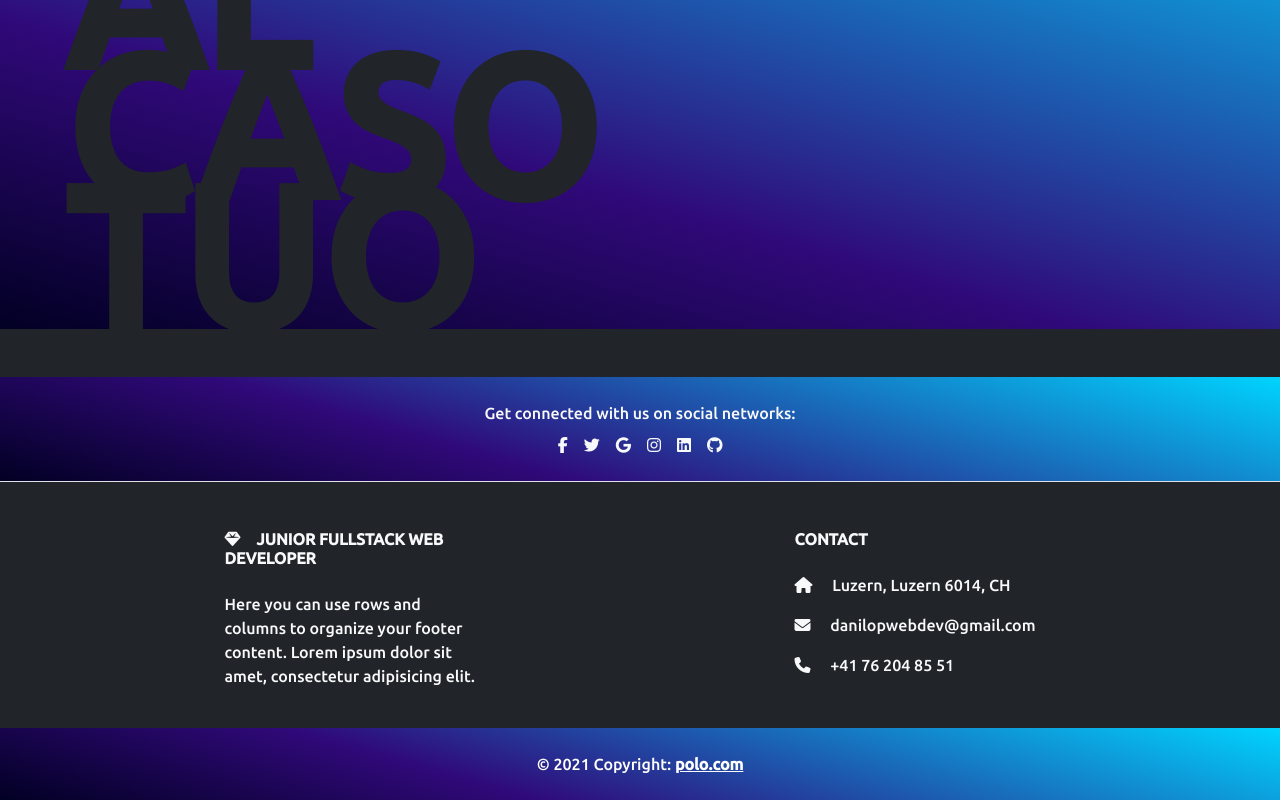
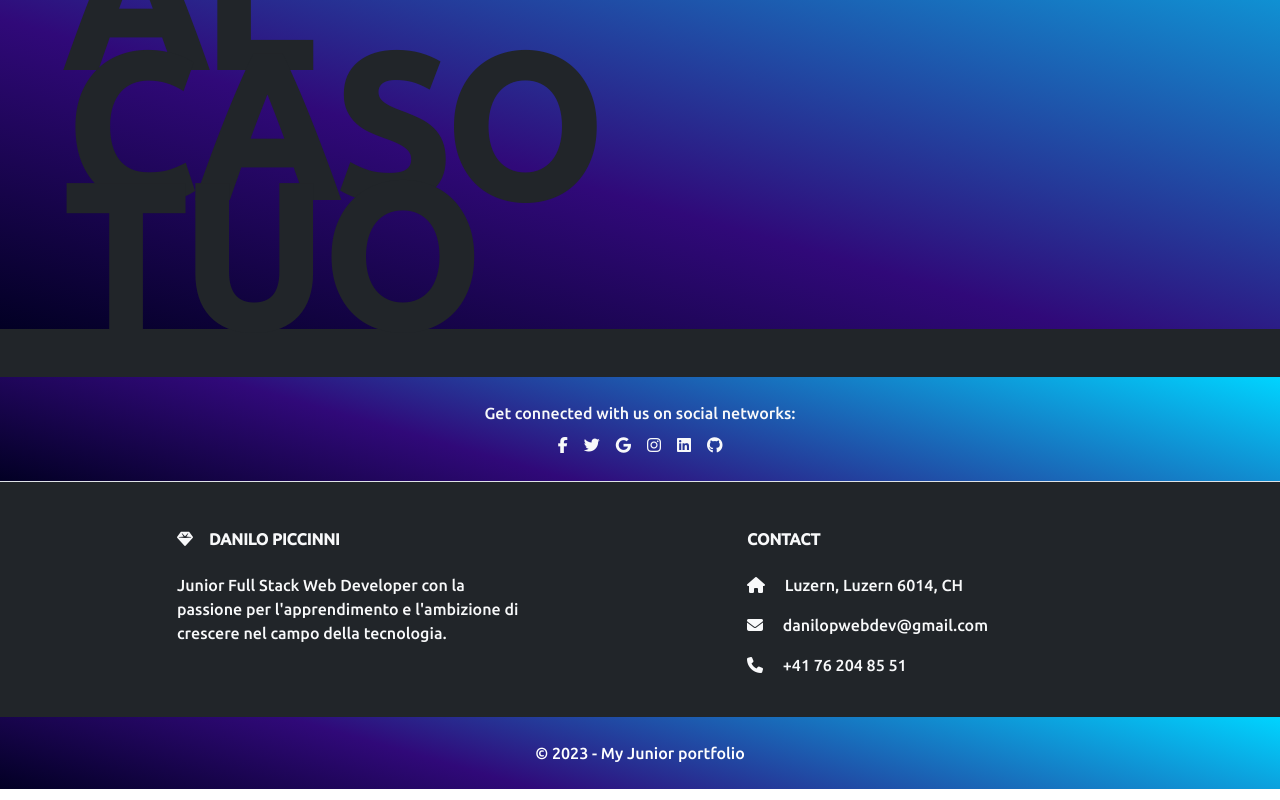
Before and after one commit to danilopiccinni/portfolio, a Vue app: page / in a window 1280 px wide. Shown: the part 2560-3360 px from the top of the page. Built offline with nearby package versions, Linux system fonts and the light colour scheme.

Commit message:
fix: responsive and content

```diff
--- a/src/components/Footer.vue
+++ b/src/components/Footer.vue
@@ -53,20 +53,20 @@
 
                 <div class="row mt-3">
 
-                    <div class="col-md-3 col-lg-4 col-xl-3 mx-auto mb-4">
+                    <div class="col-md-5 col-lg-4  mx-auto mb-4">
 
                         <h6 class="text-uppercase fw-bold mb-4">
-                            <i class="fas fa-gem me-3"></i>Junior Fullstack Web Developer
+                            <i class="fas fa-gem me-3"></i>Danilo Piccinni
                         </h6>
+
                         <p>
-                            Here you can use rows and columns to organize your footer content. Lorem ipsum
-                            dolor sit amet, consectetur adipisicing elit.
+                            Junior Full Stack Web Developer con la passione per l'apprendimento e l'ambizione di crescere nel campo della tecnologia.
                         </p>
                     </div>
 
 
 
-                    <div class="col-md-4 col-lg-3 col-xl-3 mx-auto mb-md-0 mb-4">
+                    <div class="col-md-5 col-lg-4  mx-auto my-auto mb-4">
 
                         <h6 class="text-uppercase fw-bold mb-4">Contact</h6>
                         <p><i class="fas fa-home me-3"></i> Luzern, Luzern 6014, CH</p>
@@ -82,8 +82,8 @@
 
         <!-- Copyright -->
         <div class="copyright text-center p-4" style="background-color: rgba(0, 0, 0, 0.05);">
-            © 2021 Copyright:
-            <a class="text-reset fw-bold" href="">polo.com</a>
+            © 2023 - My Junior portfolio
+
         </div>
         <!-- Copyright -->
         </footer>
```
